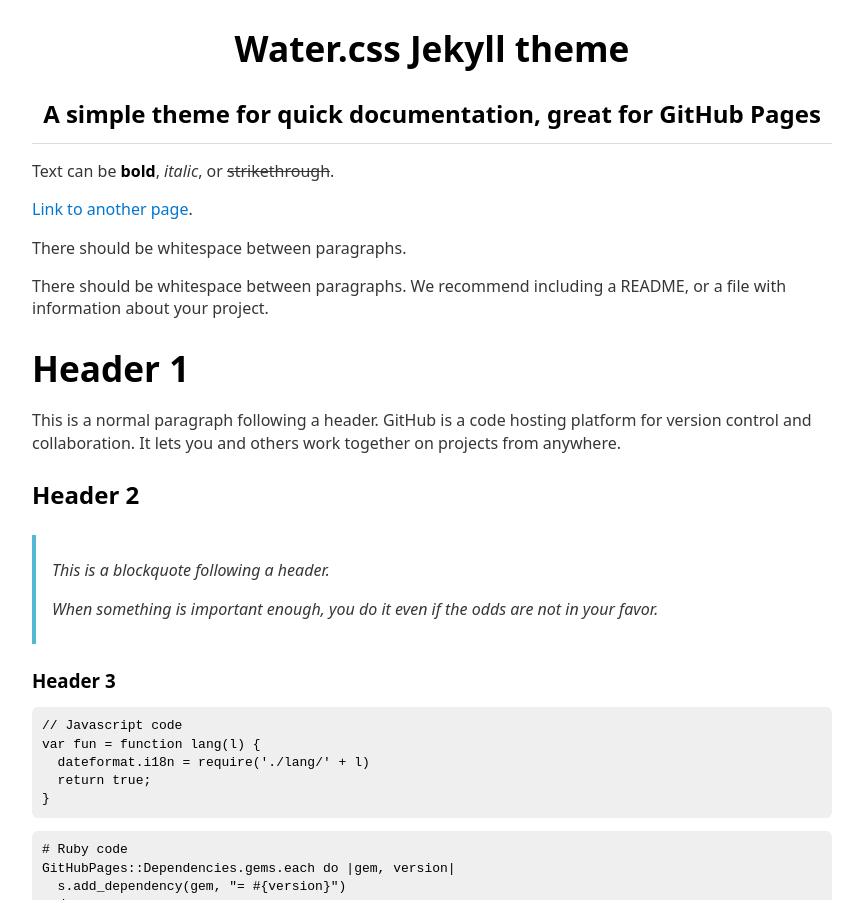
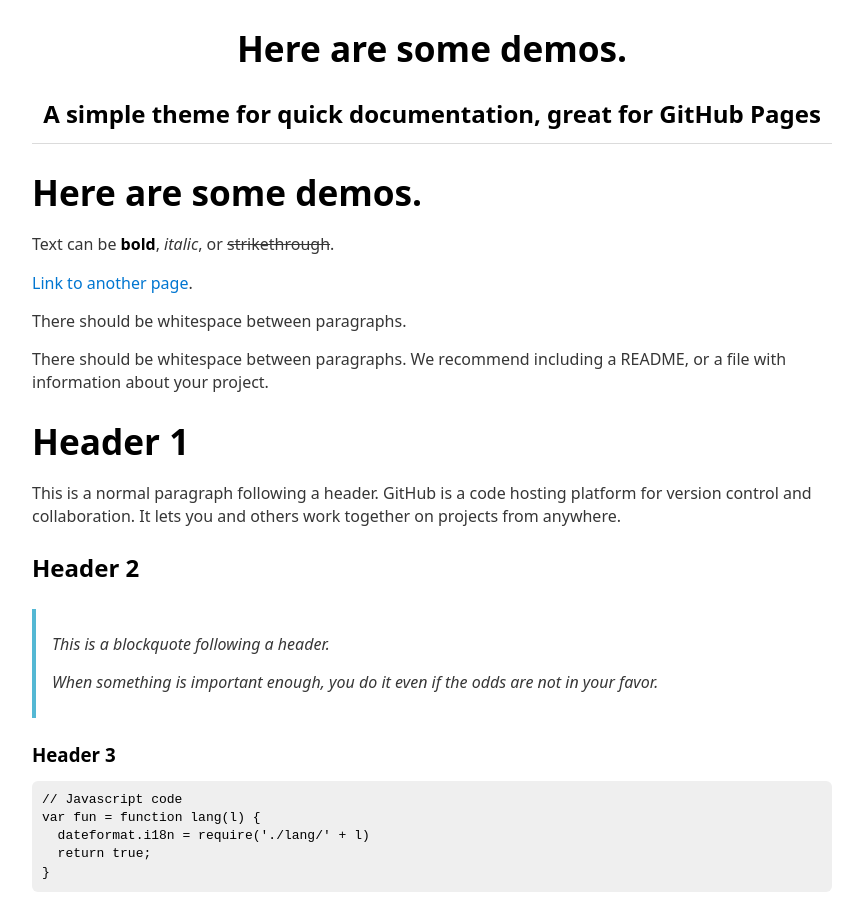
Before and after one commit to luke2m/watercss-jekyll, a Jekyll site: the page built from index.md, in a window 1280 px wide and 900 px high. Shown: the whole window, without its empty margins (208-1071 px from the left). Built offline with Jekyll 4.4.1, drawn with Linux system fonts in a browser that asks for light colours; our own code applies the rules of GitHub Pages for plain Markdown files.

Commit message:
Update index.md

```diff
--- a/index.md
+++ b/index.md
@@ -1,7 +1,7 @@
 ---
 layout: default
 ---
-
+# Here are some demos.
 Text can be **bold**, _italic_, or ~~strikethrough~~.
 
 [Link to another page](./another-page.html).
```
